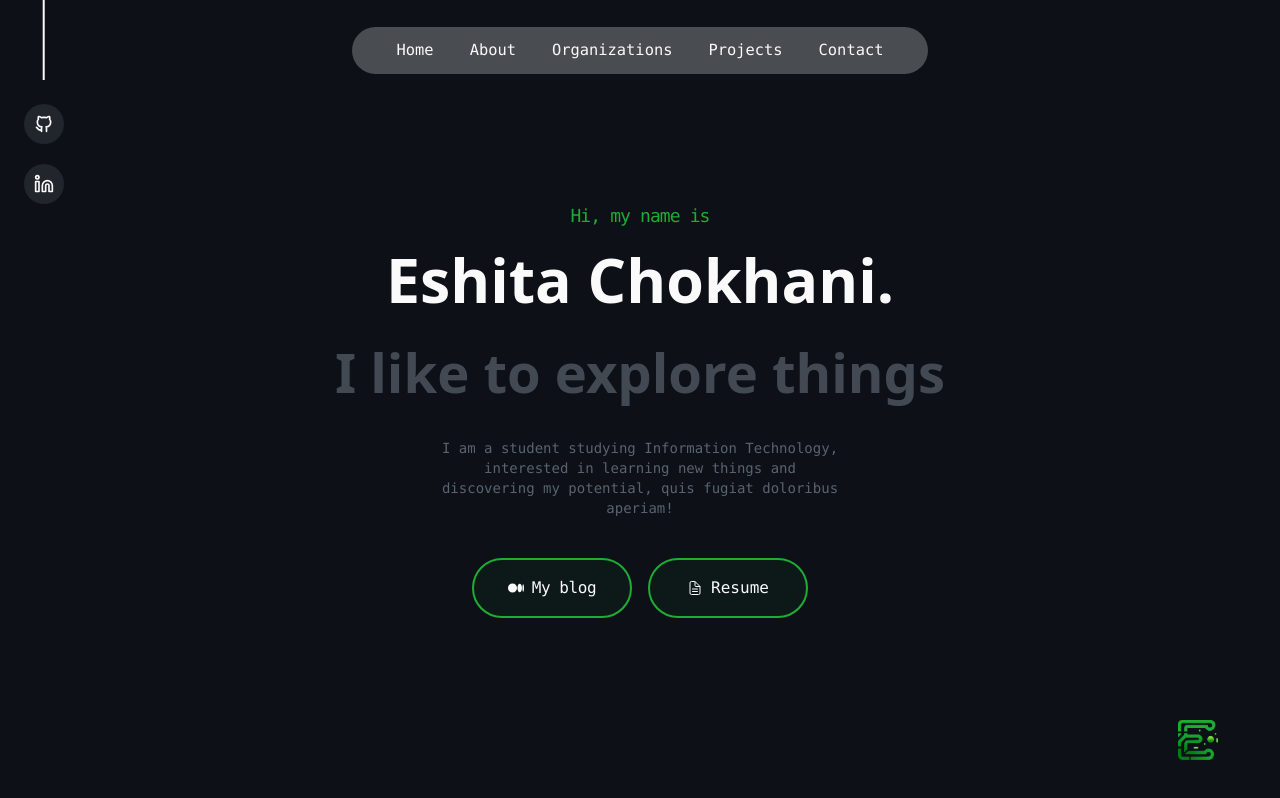
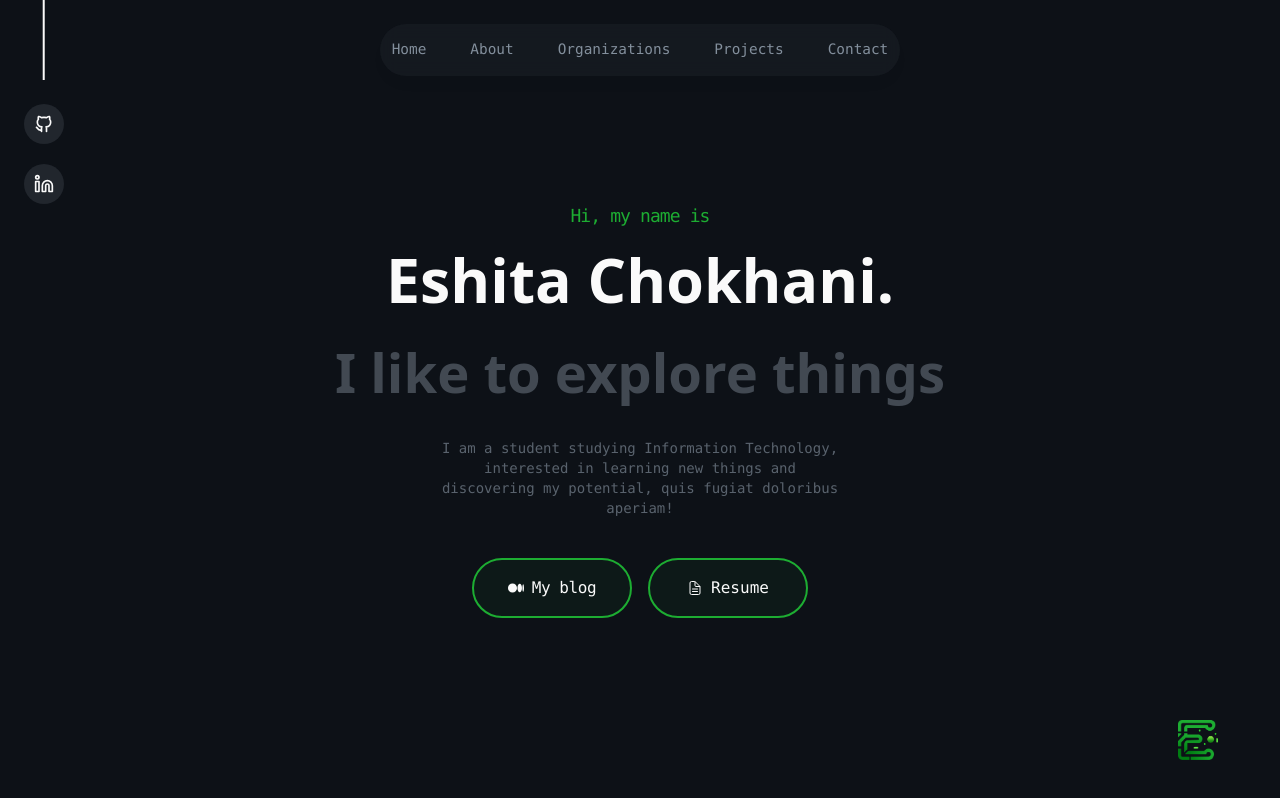
Before and after one commit to eshita241/portfolio-, a React (Create React App) app: page / in a window 1280 px wide. Built offline with nearby package versions, Linux system fonts and the light colour scheme.

Commit message:
navbar finally okay

```diff
--- a/src/components/header.jsx
+++ b/src/components/header.jsx
@@ -29,17 +29,21 @@ const Header = () => {
         >
             <a href="#home"><img src={logo} alt="logo" className=" xsm:hidden sm:flex sm:fixed sm:top-[90%] xsm:top-[1rem] sm:left-[92%] xxl:left-[97.3%] sm:h-10 cursor-pointer"></img></a>
         </motion.div>
-        <motion.nav className="fixed top-0 left-1/2 w-full h-[4.5rem] rounded-none sm:top-[1.7rem] sm:h-[initial] sm:w-[36rem] py-0 backdrop-blur-[0.5rem] sm:rounded-full "
+<motion.div className="fixed top-0 left-1/2 h-[4.5rem] w-full rounded-none bg-grey bg-opacity-40 shadow-lg shadow-black/[0.03] backdrop-blur-[0.5rem] sm:top-6 sm:h-[3.25rem] sm:w-[32.5rem] sm:rounded-full"
+        initial={{y:-100, x:"-50%", opacity:0}}
+        animate= {{y:0, x:"-50%", opacity:1}}>
+        </motion.div>
+        <motion.nav className=" flex fixed top-[0.15rem] left-1/2 h-12 -translate-x-1/2 py-2 sm:top-[1.7rem] sm:h-[initial] sm:py-0 "
         initial={{ x:'-50%',y:'100%',opacity:0}}
         animate= {{x:'-50%', y:'0%',opacity:2}}
         transition={{
             delay: 1}}>
-          <ul className='flex rounded-none justify-center items-center sm:gap-9 px-14 py-3 sm:rounded-full border-opacity-25 gap-10 bg-light bg-opacity-25'>
+            <ul className=" flex flex-wrap  w-[22rem] items-center justify-center gap-y-1 text-[0.9rem] font-medium text-text2 sm:w-[initial] sm:flex-nowrap sm:gap-5 cursor-pointer">
             {
               Links.map((link) => (
-                <li key={link.name} className='font-mono text-white  font- cursor-pointer xsm:flex-wrap hover:text-green transition xsm:text-[15.4px]'>
+                <motion.li key={link.name} className='font-mono h-3/4 flex  items-center justify-center px-3 py-3 hover:text-black hover:bg-text2 hover:rounded-full transition'>
                   <a href={link.link}>{link.name}</a>
-                </li>
+                </motion.li>
               ))
             }
             </ul>
```
Lines whose indentation alone changed are shown as unchanged.
